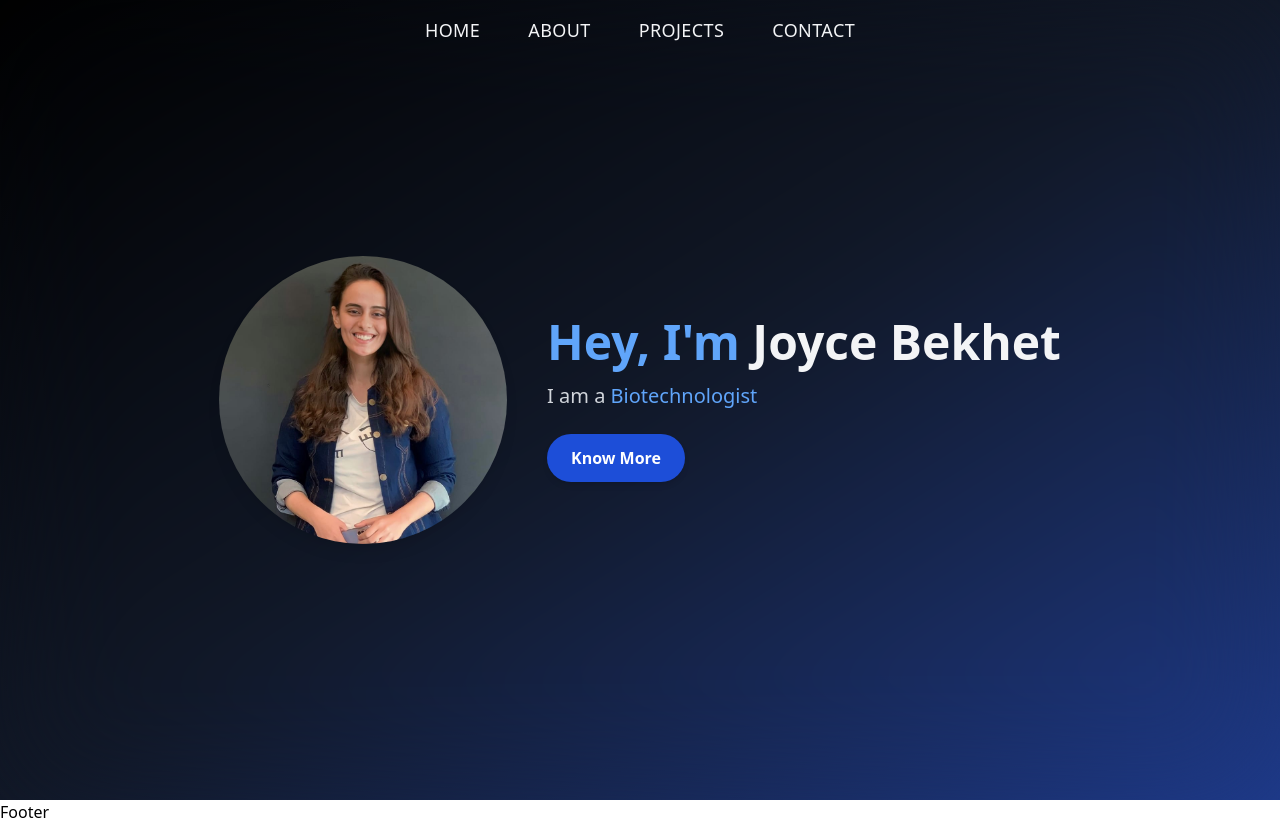
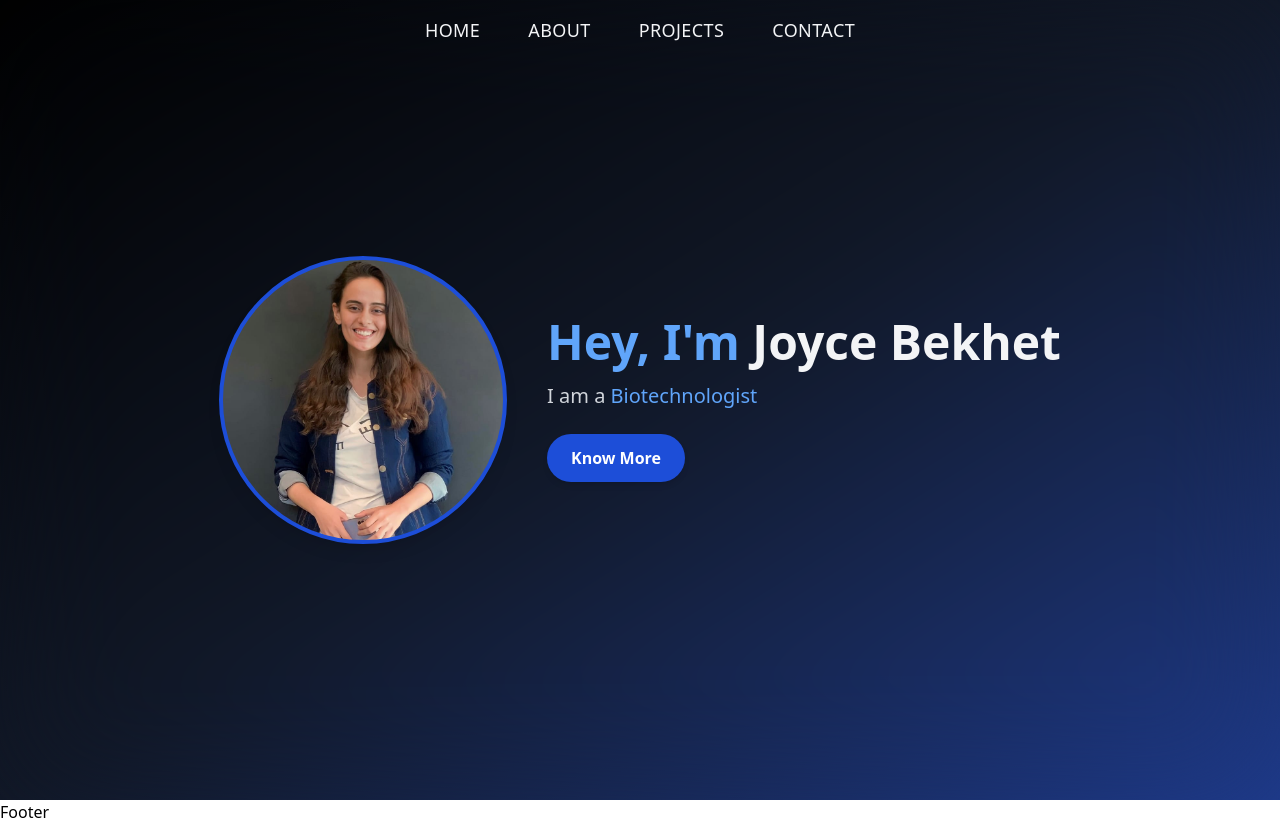
Before and after one commit to youssefshoukry1/Joyce-Portfolio, a React (Vite) app: page / in a window 1280 px wide. Built offline with nearby package versions, Linux system fonts and the light colour scheme; the HTML template or start-up script is replaced by a standard one.

Commit message:
update project

```diff
--- a/src/components/Home/Home.jsx
+++ b/src/components/Home/Home.jsx
@@ -13,14 +13,13 @@ export default function Home() {
   <div className="absolute inset-0 -z-10 backdrop-blur-3xl" />
 
   {/* صورة البروفايل */}
-<Motion.img
-  src={img}
-  alt="profile"
+<Motion.div
   initial={{ opacity: 0, scale: 0.9 }}
   whileInView={{ opacity: 1, scale: 1 }}
   viewport={{ once: true }}
   transition={{ duration: 0.8, ease: "easeOut" }}
-  className="w-52 h-52 md:w-72 md:h-72 rounded-full shadow-lg object-cover object-[45%_12%]"
+  className="w-52 h-52 md:w-72 md:h-72 rounded-full border-4 border-blue-700 shadow-lg bg-cover bg-center"
+  style={{ backgroundImage: `url(${img})` , backgroundPosition: "20% 20%"}}
 />
   {/* النصوص */}
   <Motion.div
```
